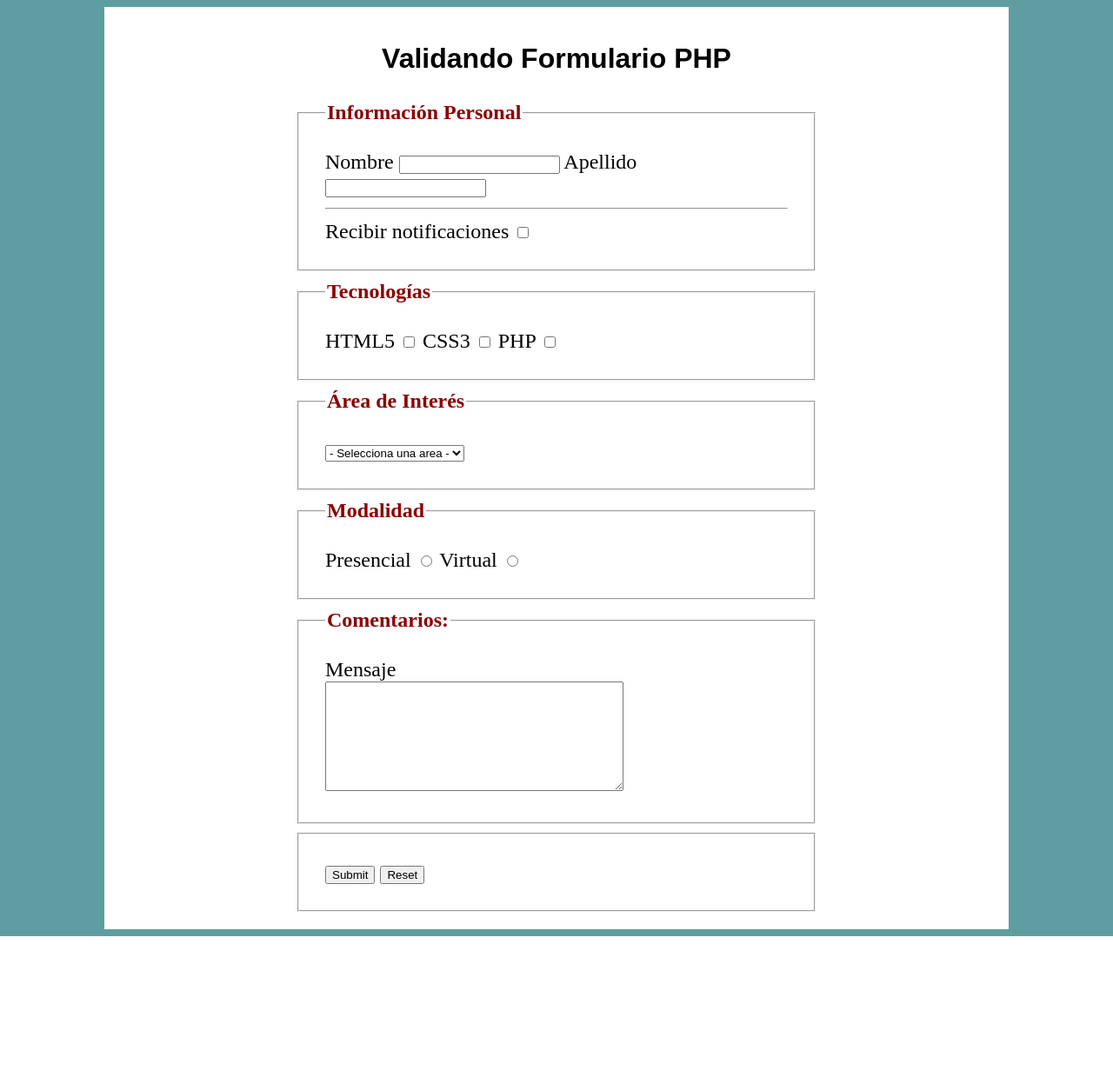
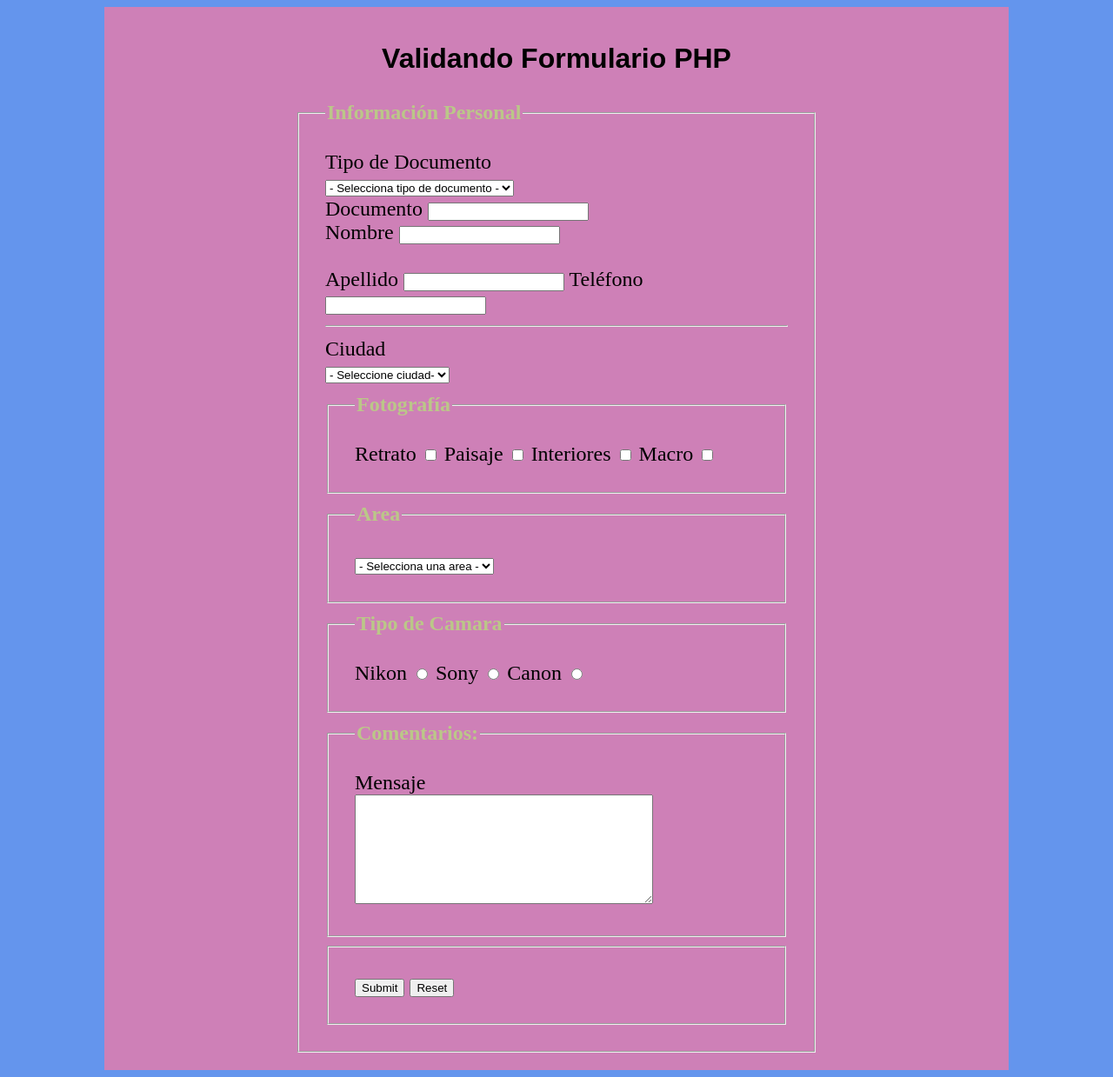
Before and after one commit to diegun99/formularios, a PHP site: page / in a window 1280 px wide. Shown: the whole page at 87% size. Before the commit the page ends 1077 px from the top, so only its background shows below. Run offline with PHP 8.4, Linux system fonts and the light colour scheme; some web fonts are replaced.

Commit message:
final otod

```diff
--- a/css/estilos.css
+++ b/css/estilos.css
@@ -1,11 +1,11 @@
 body {
-  background-color: cadetblue;
+  background-color: cornflowerblue;
 }
 .contenedor {
   max-width:1000px;
   margin:0 auto;
   padding: 20px;
-  background-color: #ffffff;
+  background-color: #ce80b7;
 }
 h1, h2 {
   text-align: center;
@@ -22,6 +22,6 @@ div.contenido {
 }
 
 .contenido fieldset legend{
-  color: #8b0000;
+  color: #bbc788;
   font-weight: bold;
 }
--- a/index.php
+++ b/index.php
@@ -2,7 +2,7 @@
 <html>
   <head>
     <meta charset="utf-8">
-    <title>Formulario</title>
+    <title>Formulario Fotografia</title>
     <link href="https://fonts.googleapis.com/css?family=Proza+Libre" rel="stylesheet">
 
     <link rel="stylesheet" href="css/estilos.css" media="screen" title="no title">
@@ -18,58 +18,104 @@
 
             <fieldset>
               <legend>Información Personal</legend>
+
+              <label for="tipo">Tipo de Documento<br>
+
+              <!--Desde select (menú desplegable)-->
+              <select name="tipo" id="tipo" required>
+                <option value="">- Selecciona tipo de documento -</option>
+                <option value="cc">Cedula de ciudadania</option>
+                <option value="ti">Tarjeta de identidad</option>
+                <option value="ce">Cedula de extranjeria</option>
+              </select>
+
+              </label>
+              <br>
+
+              <label for="documento">Documento
+                <input type="text" name="documento" id="documento" required>
+              </label>
+
+              <br>
+
               <label for="nombre">Nombre
                 <input type="text" name="nombre" id="nombre" required>
               </label>
 
+              <br>
+              <br>
+
               <label for="apellido">Apellido
                 <input type="text" name="apellido" id="apellido" required>
               </label>
+
+              <label for="telefono">Teléfono
+                <input type="text" name="telefono" id="telefono" required>
+              </label>
+
               <hr>
-              <!-- Desde un checkbox-->
+                <!--Desde select (menú desplegable)-->
+                            <label for="ciudad">Ciudad<br>
 
-              <label for="notificaciones">Recibir notificaciones
-                <input type="checkbox" name="notificaciones" id="notificaciones">
+              <select name="ciudad" id="ciudad" required>
+                <option value="">- Seleccione ciudad-</option>
+                <option value="mo">Mogotes</option>
+                <option value="sg">San Gil</option>
+                <option value="onz">Onzaga</option>
+                <option value="bari">Barichara</option>
+                <option value="oca">Ocamonte</option>
+                <option value="sj">San Joaquin</option>
+                <option value="oi">Oiba</option>
+              </select>
+
               </label>
-            </fieldset>
 
-            <!-- Desde array de Checkboxes-->
+            <!-- check boxes-->
             <fieldset>
 
-              <legend>Tecnologías</legend>
-              <label for="html5">HTML5
-                <input type="checkbox" name="tecno[]" value="html5" id="html5">
+              <legend>Fotografía</legend>
+              <label for="retrato">Retrato
+                <input type="checkbox" name="foto[]" value="retrato" id="retrato">
               </label>
 
-              <label for="css3">CSS3
-                  <input type="checkbox" name="tecno[]" value="css3" id="css3">
+              <label for="paisaje">Paisaje
+                  <input type="checkbox" name="foto[]" value="paisaje" id="paisaje">
               </label>
 
-              <label for="php">PHP
-                <input type="checkbox" name="tecno[]" value="php" id="php">
+              <label for="interiores">Interiores
+                <input type="checkbox" name="foto[]" value="interiores" id="interiores">
+              </label>
+
+              <label for="macro">Macro
+                <input type="checkbox" name="foto[]" value="macro" id="macro">
               </label>
 
             </fieldset>
             <!--Desde select (menú desplegable)-->
             <fieldset>
-              <legend>Área de Interés</legend>
+              <legend>Area</legend>
 
               <select name="area" required>
                 <option value="">- Selecciona una area -</option>
-                <option value="fe">Frontend</option>
-                <option value="be">Backend</option>
-                <option value="fs">FullStack</option>
+                <option value="foto">Fotografo</option>
+                <option value="ev">Editor de video</option>
+                <option value="da">Director de arte</option>
+                <option value="asis">asistente</option>
               </select>
             </fieldset>
             <!--Desde radiobuttons-->
             <fieldset>
 
-              <legend>Modalidad</legend>
-                <label for="pres">Presencial
-                  <input type='radio' id='pres' name="opciones" value='presencial' required>
+              <legend>Tipo de Camara</legend>
+                <label for="nikon">Nikon
+                  <input type='radio' id='pres' name="tipocam" value='nikon' required>
                 </label>
-                <label for="vir">Virtual
-                  <input type='radio' id='vir' name="opciones" value='virtual' required>
+                <label for="sony">Sony
+                  <input type='radio' id='vir' name="tipocam" value='sony' required>
+                </label>
+
+                <label for="canon">Canon
+                  <input type='radio' id='vir' name="tipocam" value='canon' required>
                 </label>
 
             </fieldset>
```
